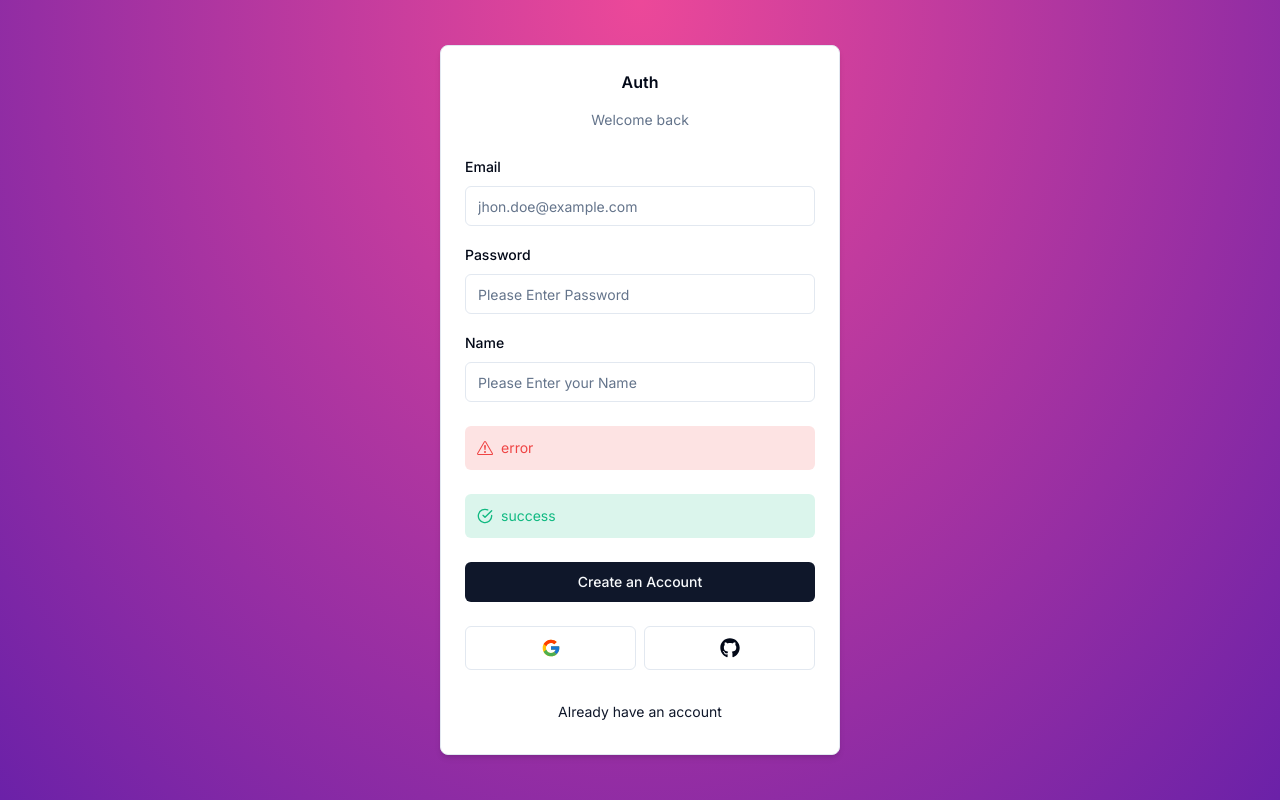
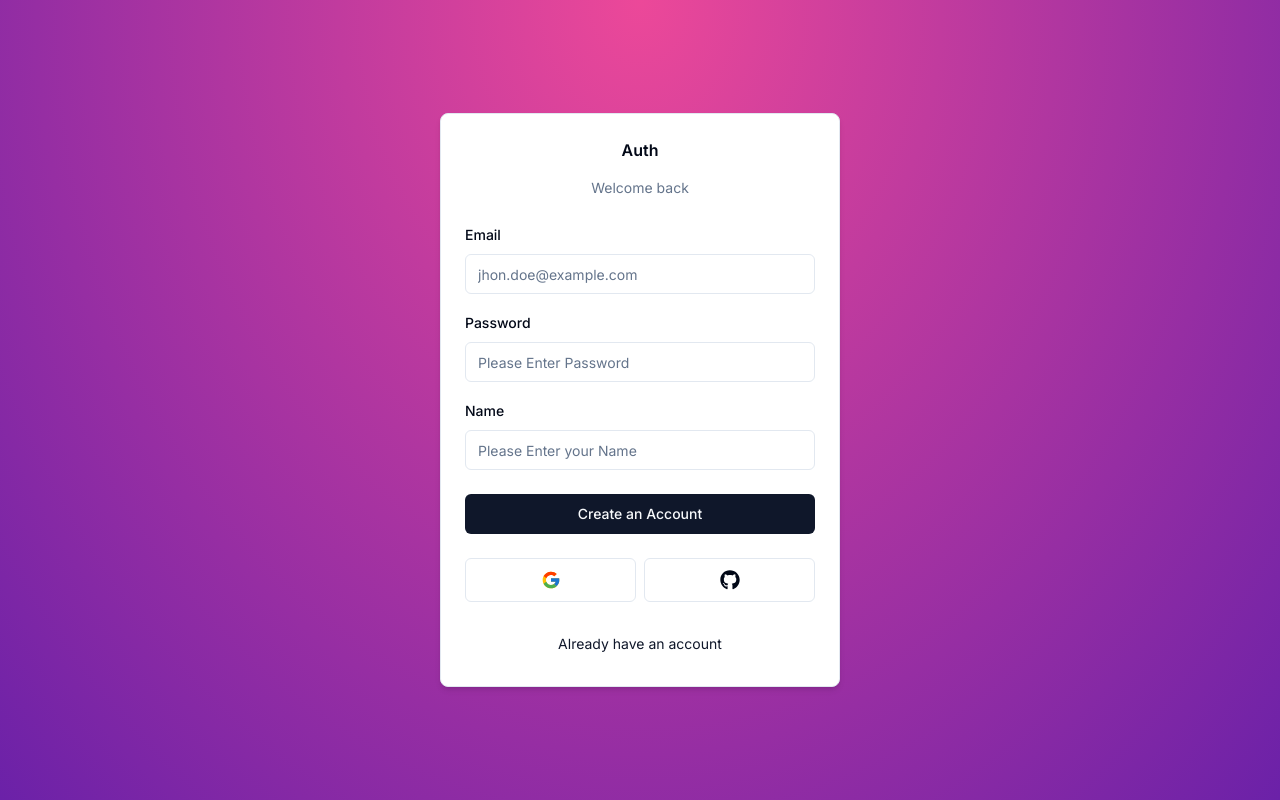
Before and after one commit to srikar298c/Authentication, a Next.js app in the folder level-6/: page /auth/register in a window 1280 px wide. Built offline with nearby package versions, Linux system fonts and the light colour scheme.

Commit message:
changes made

```diff
--- a/level-6/actons/register.ts
+++ b/level-6/actons/register.ts
@@ -1,8 +1,9 @@
 "use server"
-
+import bcrypt from "bcrypt"
 
 import { RegisterSchema } from "@/schemas";
 import * as  z from "zod";
+import { db } from "@/lib/db";
 
 export const register = async (values:z.infer<typeof RegisterSchema>)=>{
     const validatedFields =
@@ -11,6 +12,27 @@ export const register = async (values:z.infer<typeof RegisterSchema>)=>{
     if(!validatedFields.success){
         return{ error:"Invalid fields" }
     }
+    const {email, password, name} = validatedFields.data;
+    const hashedPassword = await bcrypt.hash(password,10)
+
+    const existingUser  = await db.user.findUnique({
+        where:{
+            email,
+
+        }
+    });
+
+    if(existingUser){
+        return{error:"Email is already in use"}
+    }
+
+    await db.user.create({
+        data:{
+            name,
+            email,
+            password:hashedPassword,
+        }
+    })
 
     return{ success:"Email sent"}
 
--- a/level-6/components/auth/login-form.tsx
+++ b/level-6/components/auth/login-form.tsx
@@ -42,7 +42,7 @@ export default function LoginForm() {
   return (
 <CardWrapper headerLabel="Welcome back" backButtonLabel="Don't have an account" backButtonHref="/auth/register"
     showSocial >
-      <Form{...form}>
+      <Form {...form}>
       <form
        onSubmit={form.handleSubmit(onSubmit)}
        className='space-y-6'
@@ -86,8 +86,8 @@ export default function LoginForm() {
             )}
           />
         </div>
-        <FormError message='error'/>
-        <FormSuccess message="success"/>
+        <FormError message=''/>
+        <FormSuccess message=""/>
           <Button
           className='w-full'
           type='submit'
--- a/level-6/components/auth/register-form.tsx
+++ b/level-6/components/auth/register-form.tsx
@@ -105,8 +105,8 @@ export default function RegisterForm() {
             )}
           />
         </div>
-        <FormError message='error'/>
-        <FormSuccess message="success"/>
+        <FormError message=''/>
+        <FormSuccess message=""/>
           <Button
           className='w-full'
           type='submit'
```
